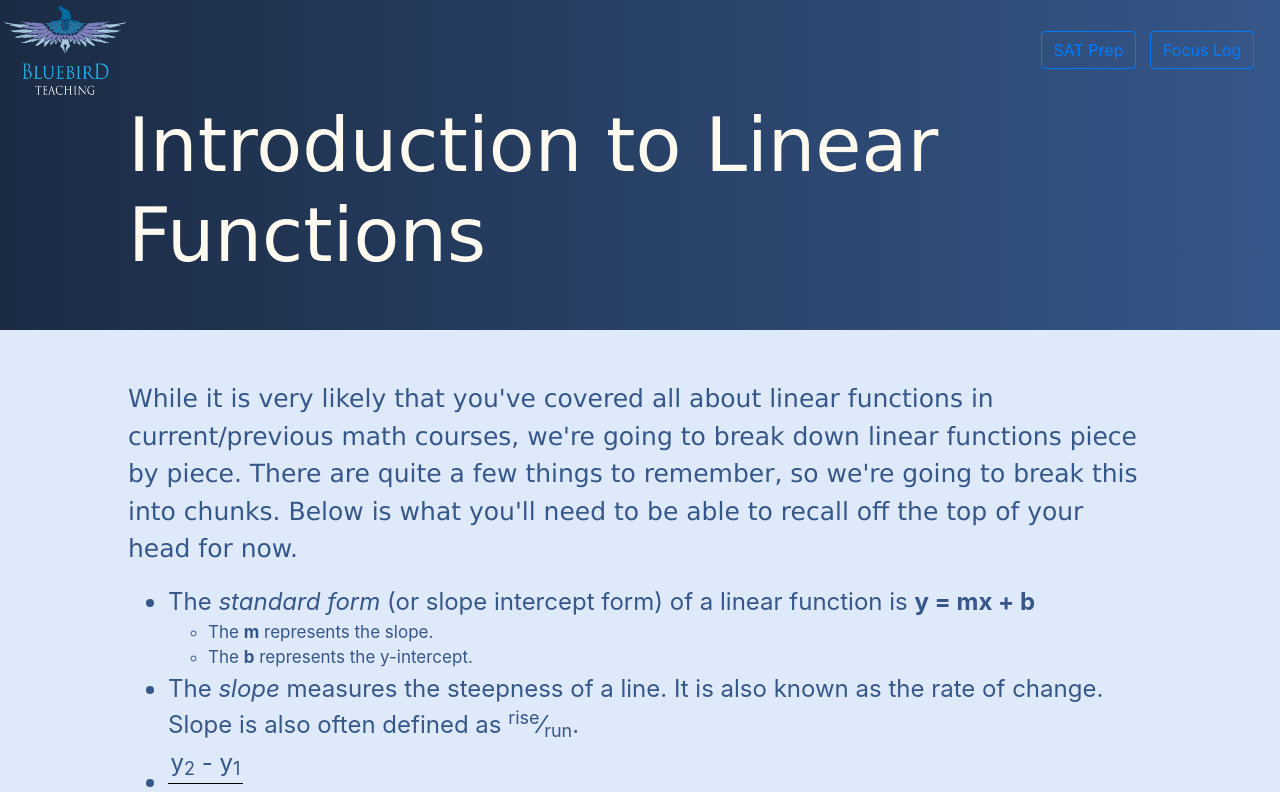
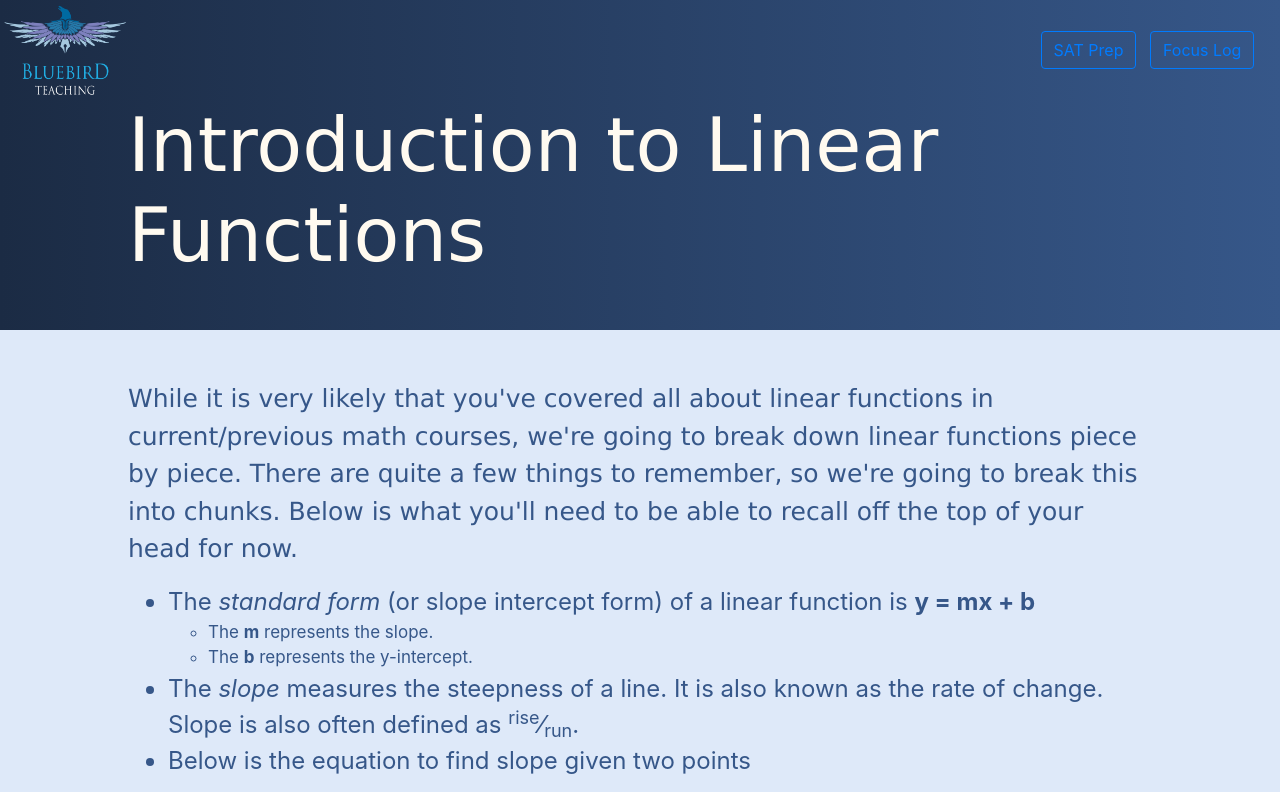
Before and after one commit to YomenT/bluebird-teaching, a React (Create React App) app in the folder reactapp/: page /heart_of_algebra/introduction_to_linear in a window 1280 px wide. Shown: the top 792 px of the page. Built offline with nearby package versions, Linux system fonts and the light colour scheme.

Commit message:
Fixing fraction

```diff
--- a/reactapp/src/components/IntroToLinear.js
+++ b/reactapp/src/components/IntroToLinear.js
@@ -25,13 +25,12 @@ class IntroToLinear extends React.Component {
                             </ul>
                         <li>The <i>slope</i> measures the steepness of a line.  It is also known as the rate of change.  Slope is also often defined
                         as <sup>rise</sup>&frasl;<sub>run</sub>.</li>
-                        <li>
-                            <div class="frac">
-                                <span>y<sub>2</sub> - y<sub>1</sub></span>
-                                <span class="symbol">/</span>
-                                <span class="bottom">x<sub>2</sub> - x<sub>1</sub></span>
-                            </div>
-                        </li>
+                        <li> Below is the equation to find slope given two points</li>
+                        <div class="frac">
+                            <span>y<sub>2</sub> - y<sub>1</sub></span>
+                            <span class="symbol">/</span>
+                            <span class="bottom">x<sub>2</sub> - x<sub>1</sub></span>
+                        </div>
                         <li>Like any other number, a slope can be positive or negative.</li>
                     </ul>
                     <img
```
